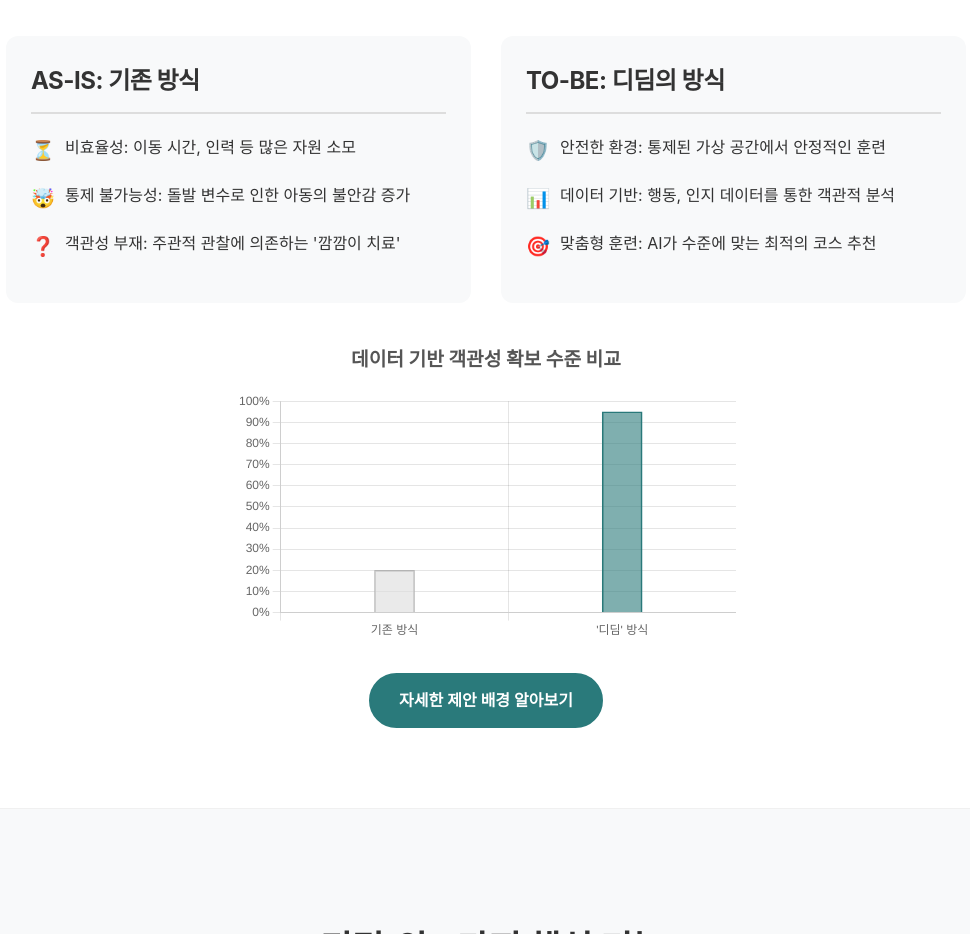
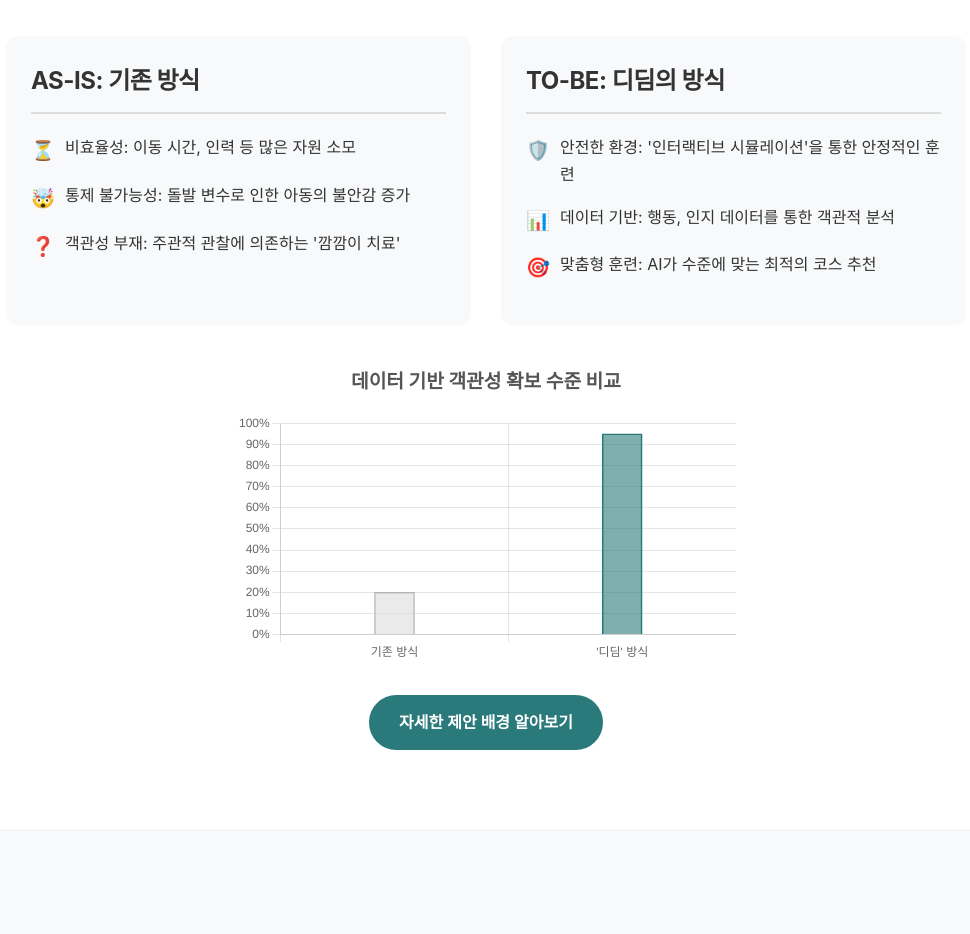
Before and after one commit to JihoMoon99/Didim, a plain HTML site: page index.html in a window 1280 px wide. Shown: the part 1240-2174 px from the top of the page, without its empty margins (154-1124 px from the left). Drawn offline with nearby package versions, Linux system fonts and the light colour scheme.

Commit message:
Update index.html

```diff
--- a/index.html
+++ b/index.html
@@ -327,7 +327,7 @@
                     <div class="comparison-card">
                         <h3>TO-BE: 디딤의 방식</h3>
                         <ul>
-                            <li><span>🛡️</span> 안전한 환경: 통제된 가상 공간에서 안정적인 훈련</li>
+                            <li><span>🛡️</span> 안전한 환경: '인터랙티브 시뮬레이션'을 통한 안정적인 훈련</li>
                             <li><span>📊</span> 데이터 기반: 행동, 인지 데이터를 통한 객관적 분석</li>
                             <li><span>🎯</span> 맞춤형 훈련: AI가 수준에 맞는 최적의 코스 추천</li>
                         </ul>
```
